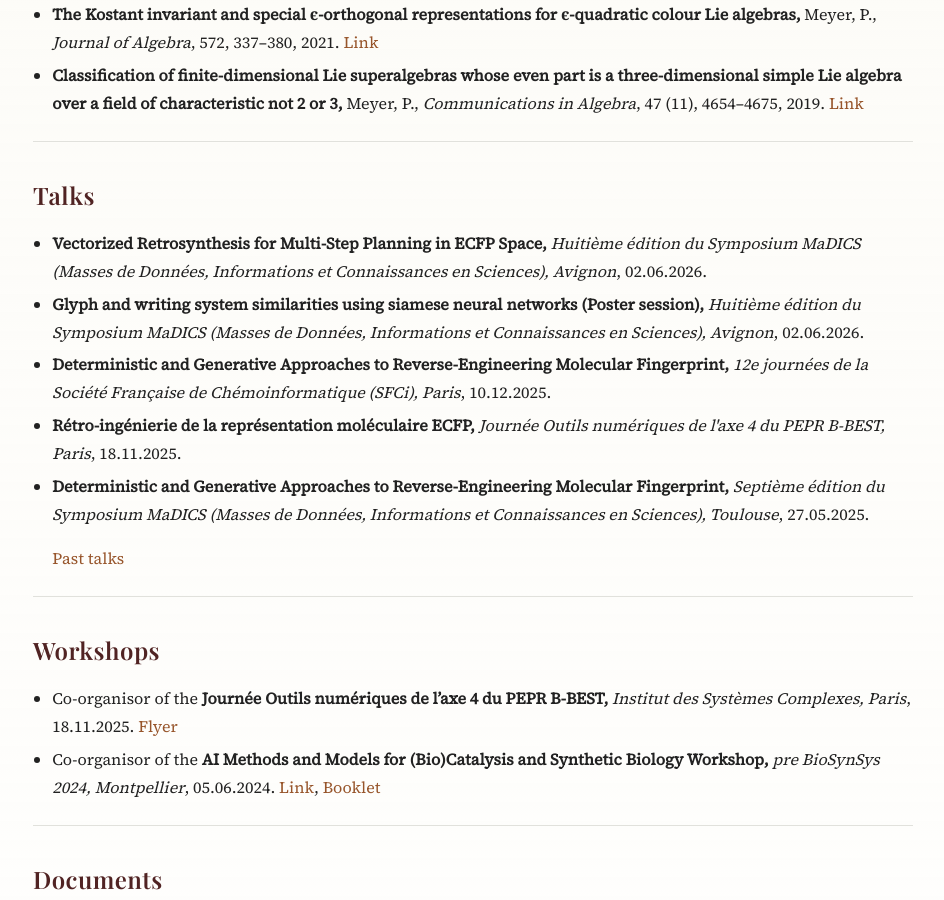
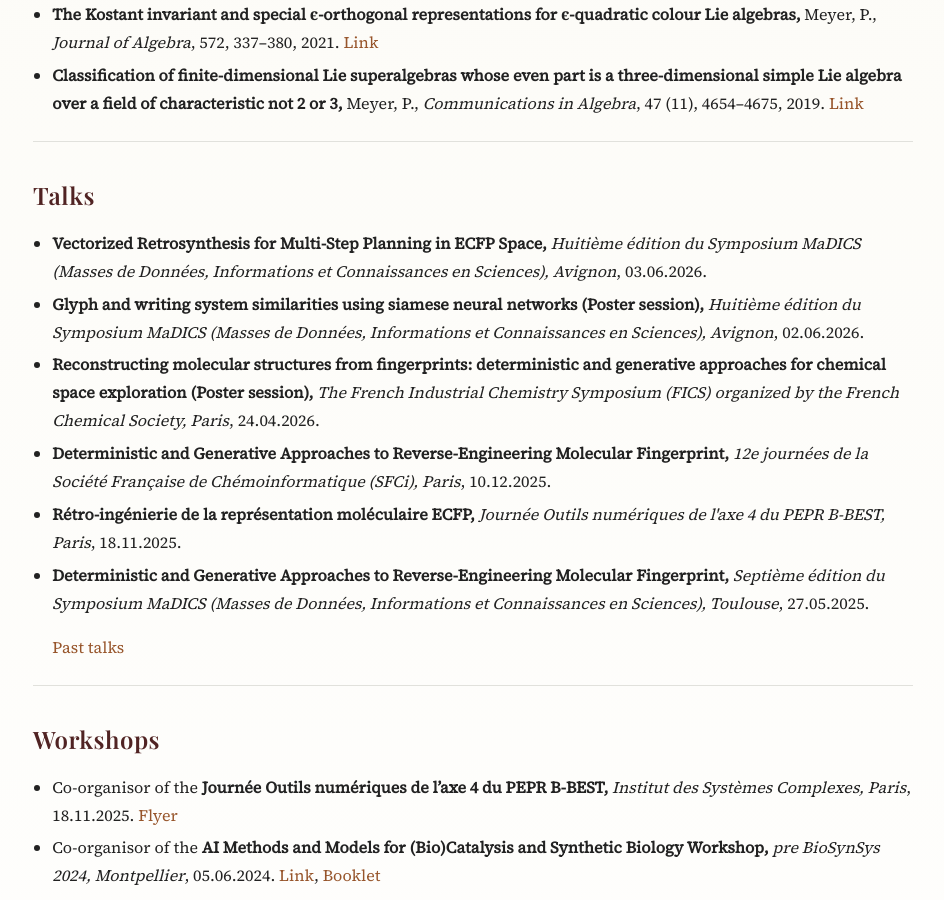
Before and after one commit to PhilippeMeyer68/philippemeyer68.github.io, a Jekyll site: the page built from index.md, in a window 1280 px wide and 900 px high, scrolled down 1486 px. Shown: the whole window, without its empty margins (167-1111 px from the left). Built offline with Jekyll 4.4.1, drawn with Linux system fonts in a browser that asks for light colours.

Commit message:
feat: FICS talk

```diff
--- a/index.md
+++ b/index.md
@@ -152,12 +152,17 @@ title: "Home"
   <ul>
 <li>
   <strong>Vectorized Retrosynthesis for Multi-Step Planning in ECFP Space, </strong>
-  <em>Huitième édition du Symposium MaDICS (Masses de Données, Informations et Connaissances en Sciences), Avignon</em>, 02.06.2026.
+  <em>Huitième édition du Symposium MaDICS (Masses de Données, Informations et Connaissances en Sciences), Avignon</em>, 03.06.2026.
 </li>
 
 <li>
   <strong>Glyph and writing system similarities using siamese neural networks (Poster session), </strong>
   <em>Huitième édition du Symposium MaDICS (Masses de Données, Informations et Connaissances en Sciences), Avignon</em>, 02.06.2026.
+</li>
+
+<li>
+  <strong>Reconstructing molecular structures from fingerprints: deterministic and generative approaches for chemical space exploration (Poster session), </strong>
+  <em>The French Industrial Chemistry Symposium (FICS) organized by the French Chemical Society, Paris</em>, 24.04.2026.
 </li>
 
 <li>
```
